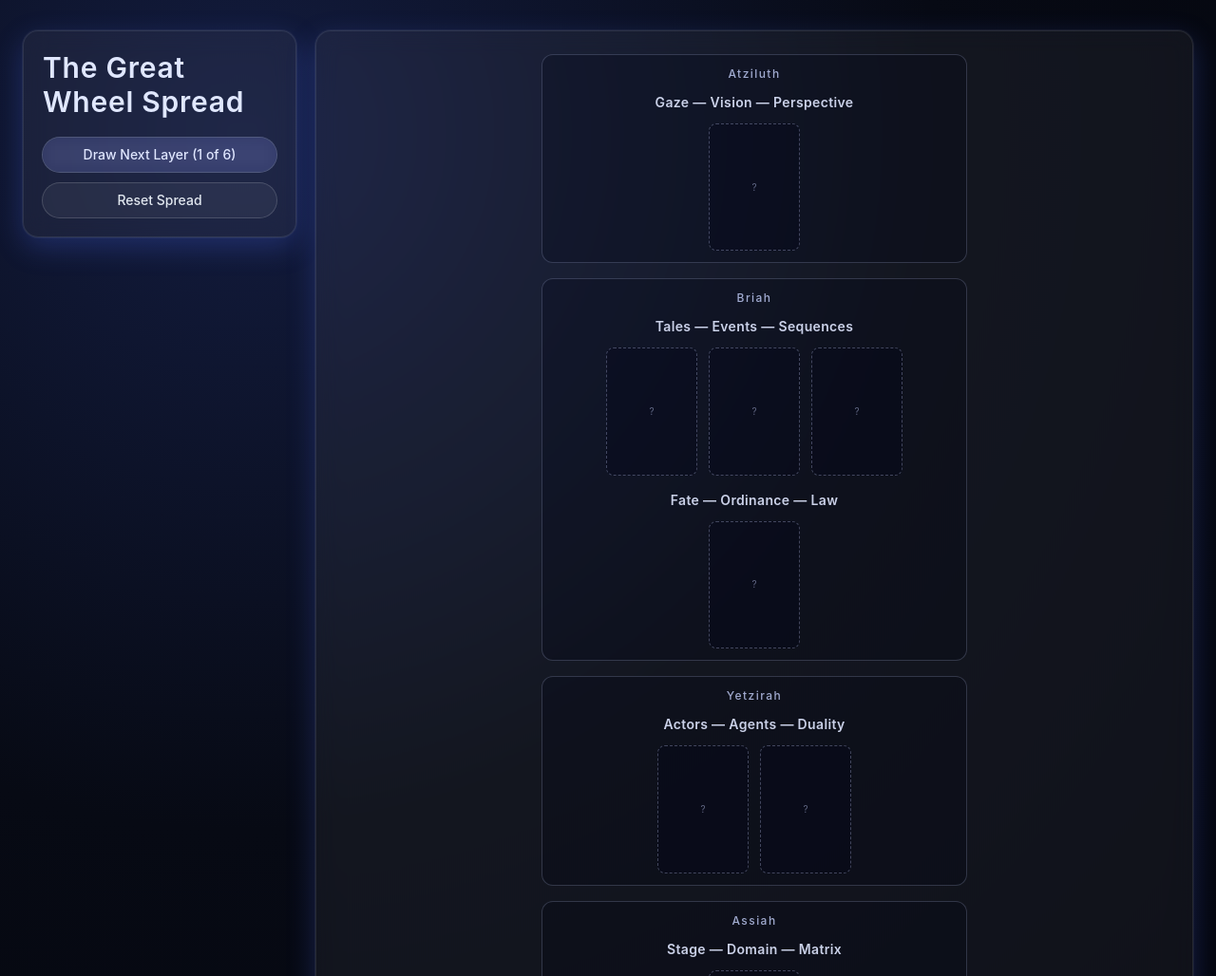
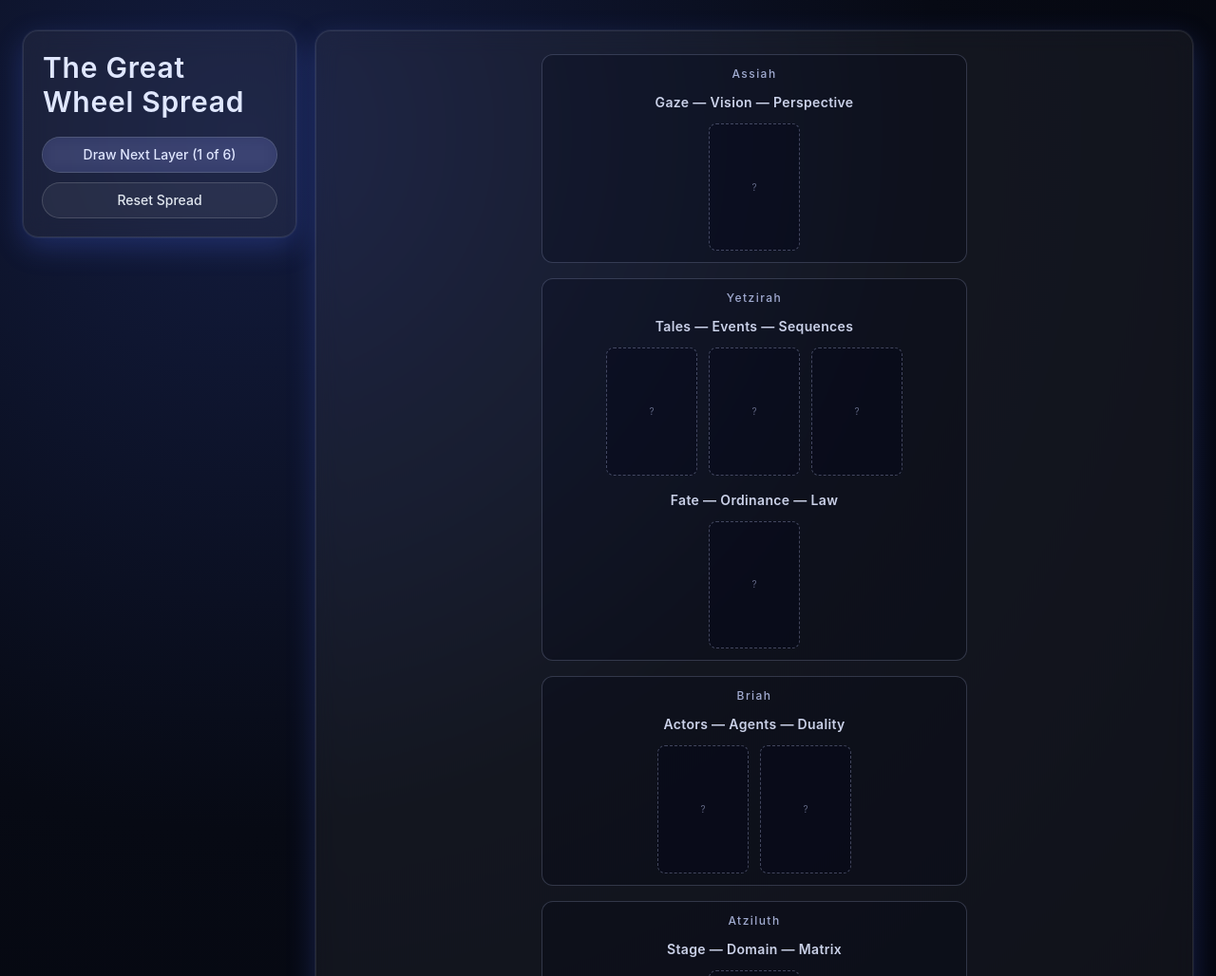
Before and after one commit to kiyotam23/thoth-tarot-spread, a Next.js app: page / in a window 1280 px wide. Shown: the top 1028 px of the page at 95% size. Built offline with nearby package versions, Linux system fonts and the light colour scheme.

Commit message:
Initial commit without heavy files

```diff
--- a/app/page.tsx
+++ b/app/page.tsx
@@ -234,7 +234,7 @@ export default function Page() {
               animate={{ opacity: 1, y: 0 }}
               className="w-full max-w-md rounded-xl border border-indigo-200/20 bg-slate-950/25 p-3"
             >
-              <p className="mb-3 text-center text-xs font-medium tracking-[0.12em] text-indigo-200/80">Atziluth</p>
+              <p className="mb-3 text-center text-xs font-medium tracking-[0.12em] text-indigo-200/80">Assiah</p>
               <div
                 ref={(el) => {
                   layerRefs.current[LAYERS[5].key] = el;
@@ -253,7 +253,7 @@ export default function Page() {
               animate={{ opacity: 1, y: 0 }}
               className="w-full max-w-md rounded-xl border border-indigo-200/20 bg-slate-950/25 p-3"
             >
-              <p className="mb-3 text-center text-xs font-medium tracking-[0.12em] text-indigo-200/80">Briah</p>
+              <p className="mb-3 text-center text-xs font-medium tracking-[0.12em] text-indigo-200/80">Yetzirah</p>
               <div className="flex flex-col items-center">
                 <div
                   ref={(el) => {
@@ -284,7 +284,7 @@ export default function Page() {
               animate={{ opacity: 1, y: 0 }}
               className="w-full max-w-md rounded-xl border border-indigo-200/20 bg-slate-950/25 p-3"
             >
-              <p className="mb-3 text-center text-xs font-medium tracking-[0.12em] text-indigo-200/80">Yetzirah</p>
+              <p className="mb-3 text-center text-xs font-medium tracking-[0.12em] text-indigo-200/80">Briah</p>
               <p className="mb-3 text-center text-sm font-semibold tracking-wide text-indigo-100/90">
                 {LAYERS[2].triad.join(" — ")}
               </p>
@@ -303,7 +303,7 @@ export default function Page() {
               animate={{ opacity: 1, y: 0 }}
               className="w-full max-w-md rounded-xl border border-indigo-200/20 bg-slate-950/25 p-3"
             >
-              <p className="mb-3 text-center text-xs font-medium tracking-[0.12em] text-indigo-200/80">Assiah</p>
+              <p className="mb-3 text-center text-xs font-medium tracking-[0.12em] text-indigo-200/80">Atziluth</p>
               <div className="flex flex-col items-center">
                 <p className="mb-3 text-center text-sm font-semibold tracking-wide text-indigo-100/90">
                   {LAYERS[1].triad.join(" — ")}
```
